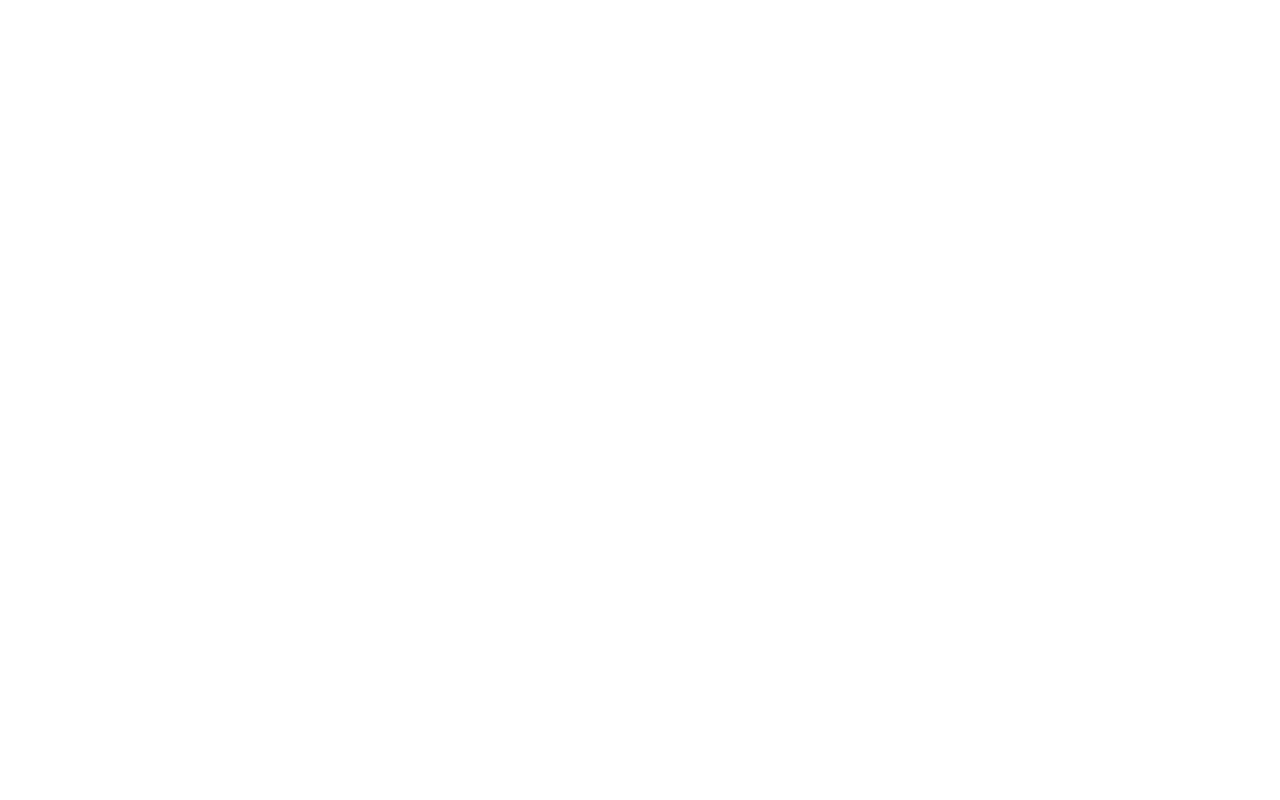
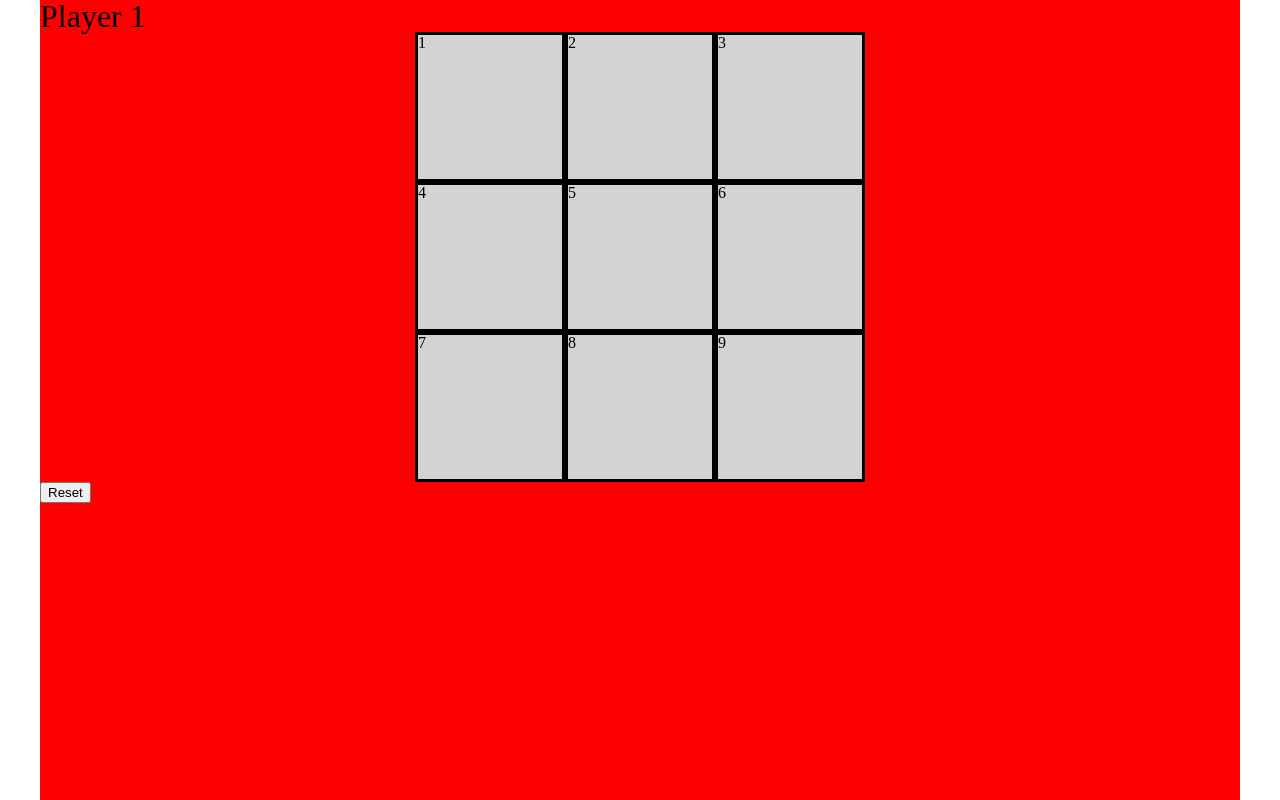
Before and after one commit to devinkr/tic-tac-toe, a plain HTML site: page index.html in a window 1280 px wide. Drawn offline with Linux system fonts and the light colour scheme.

Commit message:
Scaffold html and css

```diff
--- a/css/style.css
+++ b/css/style.css
@@ -2,3 +2,27 @@
 * {
 	box-sizing: border-box;
 }
+
+h1 {
+	font-size: 2em;
+}
+.container {
+	max-width: 1200px;
+	margin-right: auto;
+	margin-left: auto;
+	background-color: red;
+	height: 100vh;
+}
+
+.row {
+	display: flex;
+	justify-content: center;
+	align-items: center;
+}
+
+.box {
+	width: 150px;
+	height: 150px;
+	background-color: lightgray;
+	border: 3px solid black;
+}
--- a/index.html
+++ b/index.html
@@ -11,21 +11,23 @@
 	<body>
 		<div class="container">
 			<main>
+				<h1>Player 1</h1>
 				<div class="row">
-					<div id="js-1" class="box"></div>
-					<div id="js-2" class="box"></div>
-					<div id="js-3" class="box"></div>
+					<div id="js-1" class="box">1</div>
+					<div id="js-2" class="box">2</div>
+					<div id="js-3" class="box">3</div>
 				</div>
 				<div class="row">
-					<div id="js-4" class="box"></div>
-					<div id="js-5" class="box"></div>
-					<div id="js-6" class="box"></div>
+					<div id="js-4" class="box">4</div>
+					<div id="js-5" class="box">5</div>
+					<div id="js-6" class="box">6</div>
 				</div>
 				<div class="row">
-					<div id="js-7" class="box"></div>
-					<div id="js-8" class="box"></div>
-					<div id="js-9" class="box"></div>
+					<div id="js-7" class="box">7</div>
+					<div id="js-8" class="box">8</div>
+					<div id="js-9" class="box">9</div>
 				</div>
+				<button class="reset">Reset</button>
 			</main>
 		</div>
 		<!-- Modal here -->
```
